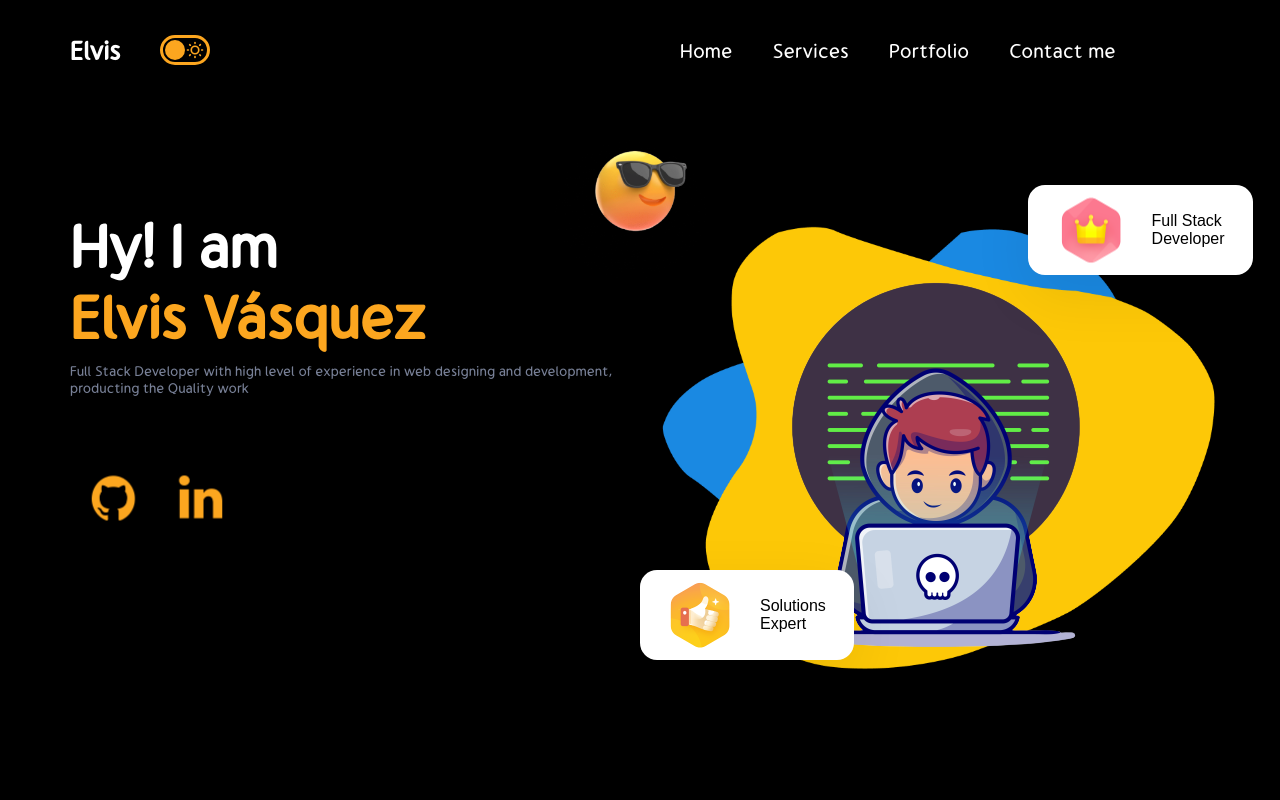
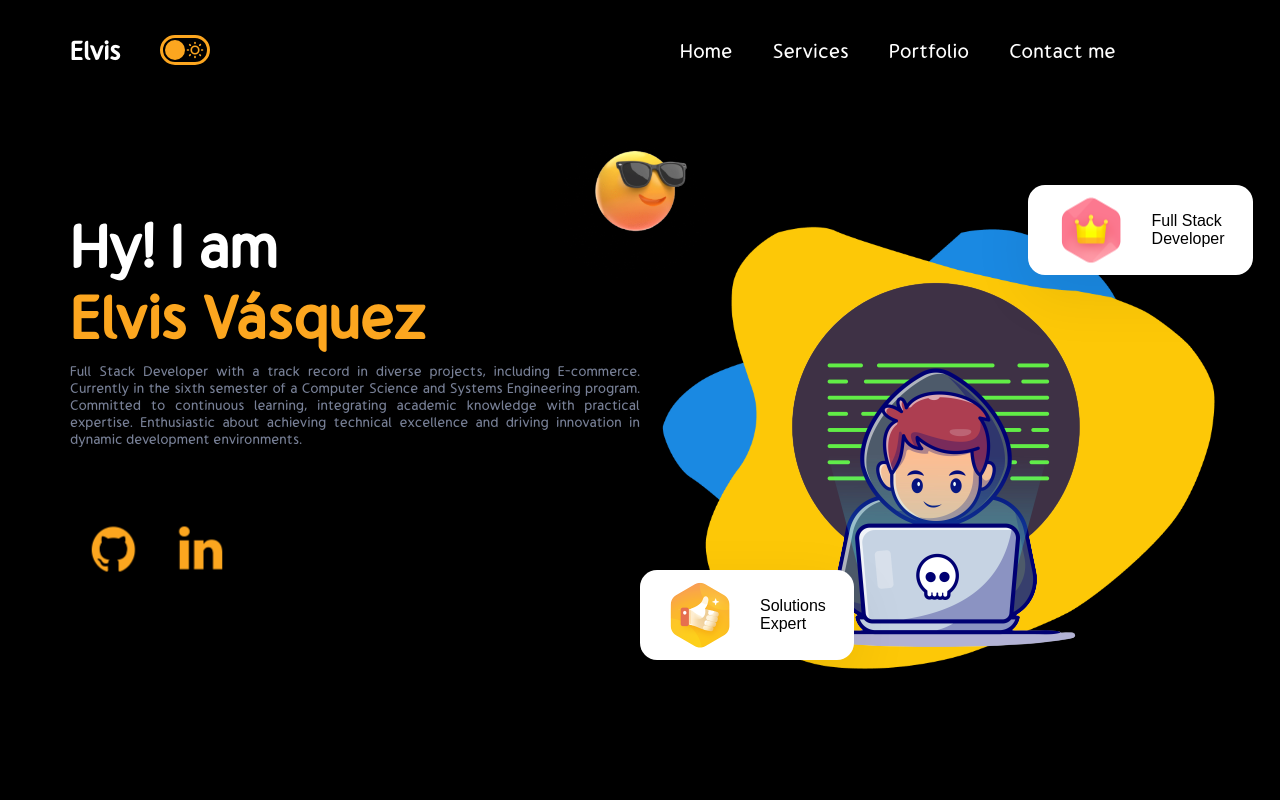
Before and after one commit to ELVISJVV/Portfolio, a React (Vite) app: page / in a window 1280 px wide. Shown: the top 800 px of the page. Built offline with nearby package versions, Linux system fonts and the light colour scheme; no server answers.

Commit message:
update intro

```diff
--- a/src/Components/Intro/Intro.css
+++ b/src/Components/Intro/Intro.css
@@ -34,6 +34,7 @@
     font-weight: 100;
     font-size: 14px;
     margin-top: 10px;
+    text-align: justify;
 }
 
 .i-button {
--- a/src/Components/Intro/Intro.jsx
+++ b/src/Components/Intro/Intro.jsx
@@ -24,7 +24,7 @@ const Intro = () => {
                 <div className="i-name">
                     <span style={{ color: darkMode ? 'white' : '' }}>Hy! I am </span>
                     <span>Elvis Vásquez</span>
-                    <span>Full Stack Developer with high level of experience in web designing and development, producting the Quality work</span>
+                    <span>Full Stack Developer with a track record in diverse projects, including E-commerce. Currently in the sixth semester of a Computer Science and Systems Engineering program. Committed to continuous learning, integrating academic knowledge with practical expertise. Enthusiastic about achieving technical excellence and driving innovation in dynamic development environments.</span>
                 </div>
                 {/* <button className="button i-button">Hire me</button> */}
                 <div className="i-icons">
```
